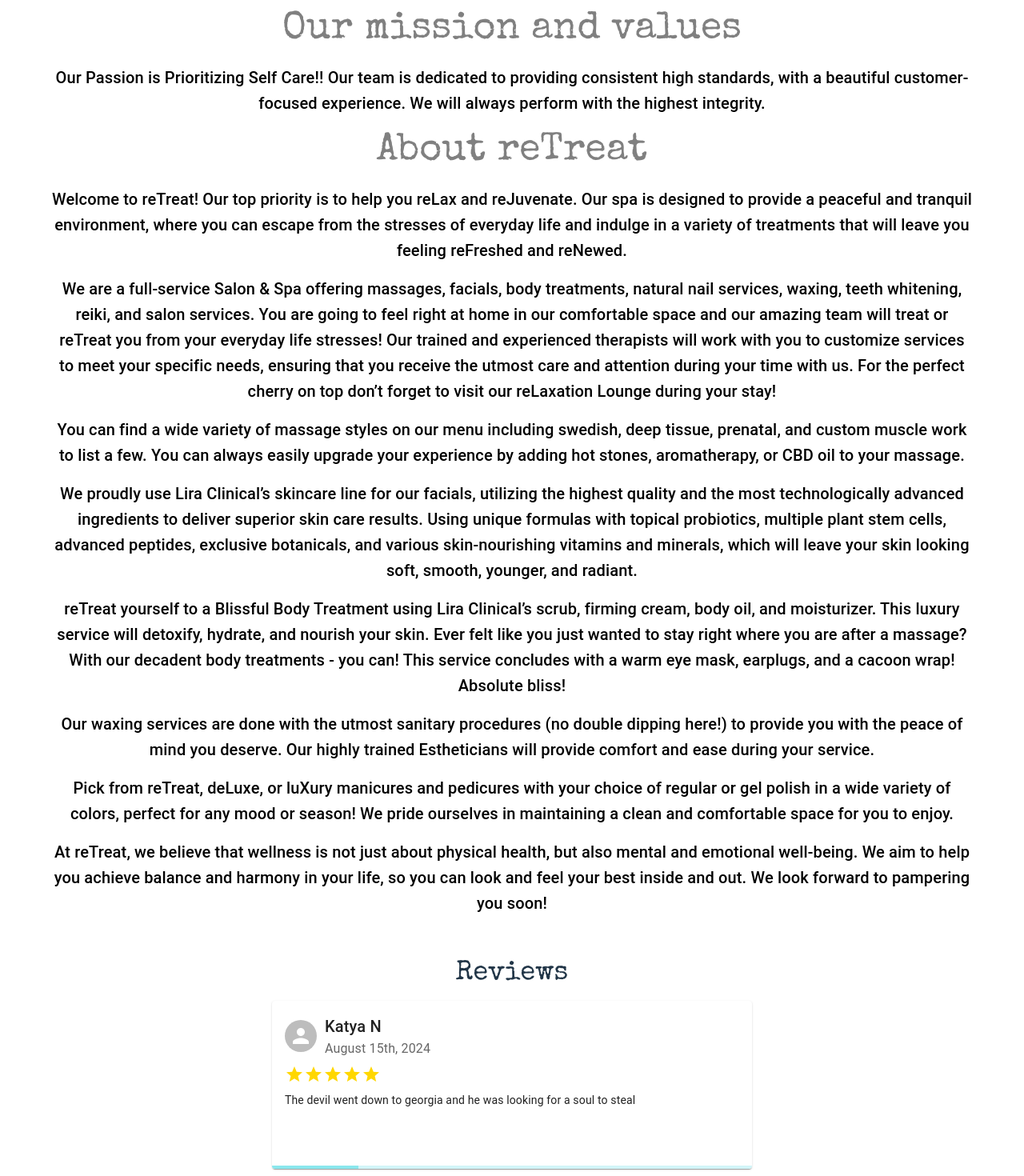
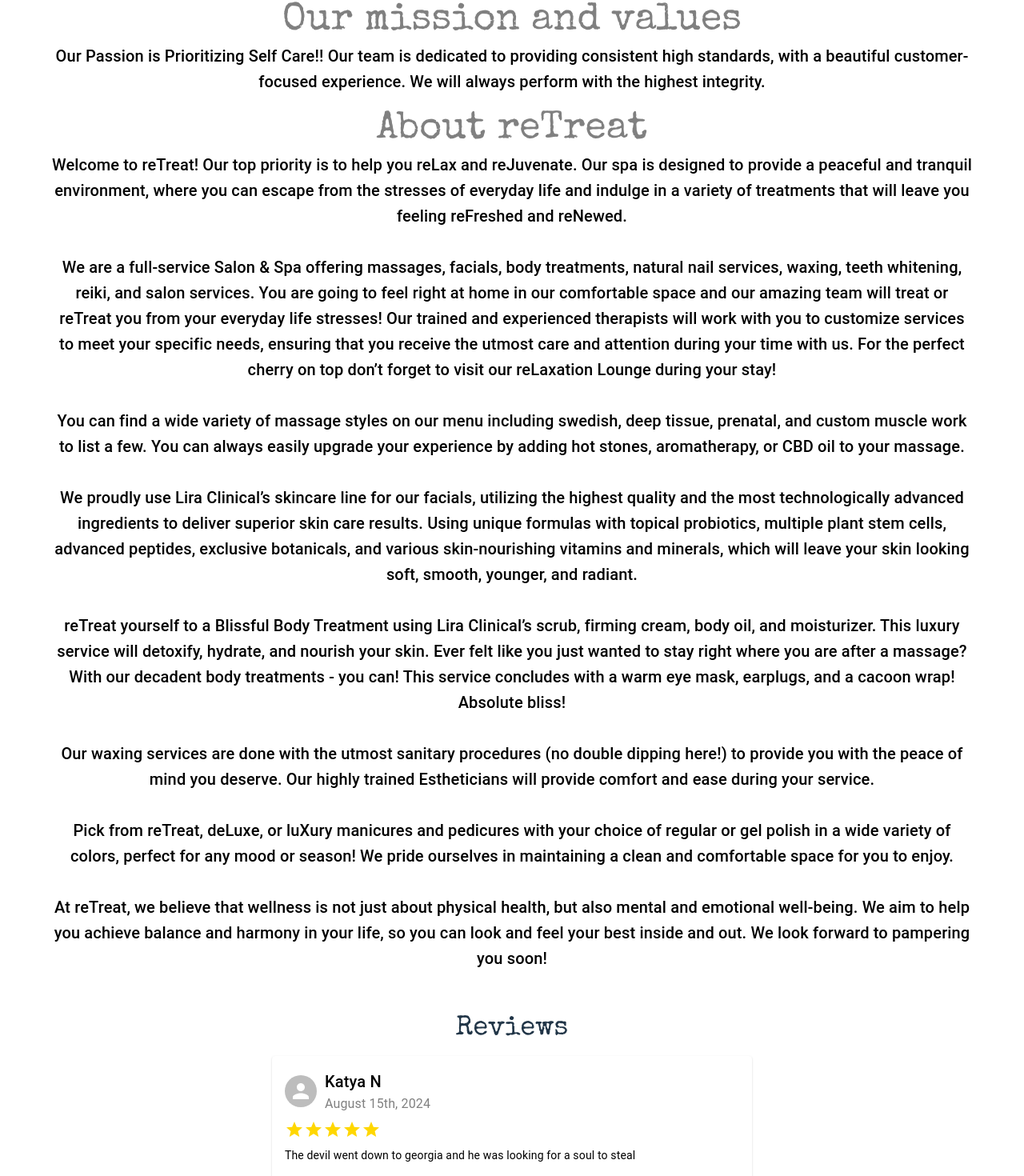
Before and after one commit to The-Fella-s/reTreat, a React (Vite) app in the folder frontend/: page / in a window 1280 px wide. Shown: the part 631-2101 px from the top of the page at 80% size. Built offline with nearby package versions, Linux system fonts and the light colour scheme.

Commit message:
Update theme.jsx and clean up the main page

```diff
--- a/frontend/src/components/MainPage.jsx
+++ b/frontend/src/components/MainPage.jsx
@@ -1,29 +1,28 @@
 import React from 'react';
-import { Box, Container, Grid2, Typography} from '@mui/material'; // Might change things utilizing Grid2 later on, leaving here for now
+import { Box, Container, Typography} from '@mui/material'; // Might change things utilizing Grid2 later on, leaving here for now
 import img from '/src/assets/StockImage.jpg';
 
 function MainPage() {
     return (
         <Container maxWidth="lg" sx={{ mt: 4, mb: 4 }}>
             {/* Header Section */}
-            <Box sx={{ textAlign: 'center', mb: 4, color: 'primary.main',  }}>
-                <Typography variant="h2" component="h1" gutterBottom sx = {{fontFamily: "Special Elite"}}>
+            <Box sx={{textAlign: 'center', mb: 4, color: 'primary.main',}}>
+                <Typography variant="h2" gutterBottom sx={{}}>
                     Welcome to reTreat Salon & Spa
-                </Typography>
-                <Typography variant="h5" color="text.primary" sx={{ fontFamily: "Special Elite", mb: 2 }}>
+                    <Typography variant="h5" color="text.primary">
                         Experience reTreat — a place to pause, exhale, and renew
                     </Typography>
-                <Typography variant = "h5" color = "gray" sx={{ fontFamily: "Special Elite", mb: 0 }}>
+                </Typography>
+                <Typography variant="h5" color="text.secondary" sx={{mb: 0}}>
                     Meet the Owners of reTreat Salon & Spa
-                </Typography>
-                <Typography variant = "h4" color = "Gray" sx={{ fontFamily: "Special Elite", mb: 0 }}>
+                    <Typography variant="h4" color="text.secondary" sx={{mb: 0}}>
                         Danniel & Holly
                     </Typography>
                     <Box
-                    component = "img"
-                    src = {img}
-                    alt = "Danniel&Holly"
-                    sx = {{
+                        component="img"
+                        src={img}
+                        alt="Danniel&Holly"
+                        sx={{
                             mb: 2,
                             width: '100%',
                             maxWidth: 400,
@@ -31,59 +30,79 @@ function MainPage() {
                             mt: 2,
                             borderRadius: 6,
                             border: 6,
-                        borderColor: 'gray'
+                            borderColor: 'text.secondary'
                         }}
                     />
-                <Typography variant = 'h3' color = "gray" sx = {{fontFamily: "Special Elite", mb: 2}}>
+                </Typography>
+                <Typography variant='h3' color="text.secondary" sx={{mb: 2}}>
                     Our mission and values
-                </Typography>
-                <Typography variant = 'h6' color = "black" sx = {{mb: 2}}>
-                Our Passion is Prioritizing Self Care!! Our team is dedicated to providing  consistent high standards, with a beautiful customer-focused experience.
+                    <Typography variant='h6' color="text.primary" sx={{mb: 2}}>
+                        Our Passion is Prioritizing Self Care!! Our team is dedicated to providing consistent high
+                        standards, with a beautiful customer-focused experience.
                         We will always perform with the highest integrity.
                     </Typography>
-                <Typography variant = 'h3' color = "gray" sx = {{fontFamily: "Special Elite", mb: 2}}>
+                </Typography>
+                <Typography variant='h3' color="text.secondary" sx={{mb: 2}}>
                     About reTreat
-                </Typography>
-                <Typography variant = 'h6' color = "black" sx = {{mb: 2}}>
+                    <Typography variant='h6' color="text.primary" sx={{mb: 2}}>
                         Welcome to reTreat! Our top priority is to help you reLax and reJuvenate.
                         Our spa is designed to provide a peaceful and tranquil environment,
                         where you can escape from the stresses of everyday life and
                         indulge in a variety of treatments that will leave you feeling reFreshed and reNewed.
+                        <br/>
+                        <br/>
+                        We are a full-service Salon & Spa offering massages, facials, body treatments, natural nail
+                        services, waxing, teeth whitening, reiki, and salon services.
+                        You are going to feel right at home in our comfortable space and our amazing team will treat or
+                        reTreat you from your everyday life stresses!
+                        Our trained and experienced therapists will work with you to customize services to meet your
+                        specific needs, ensuring that you receive the utmost care and attention during your time with
+                        us.
+                        For the perfect cherry on top don’t forget to visit our reLaxation Lounge during your stay!
+                        <br/>
+                        <br/>
+                        You can find a wide variety of massage styles on our menu including swedish, deep tissue,
+                        prenatal, and custom muscle work to list a few. You can always easily upgrade your experience by
+                        adding hot stones, aromatherapy, or CBD oil to
+                        your massage.
+                        <br/>
+                        <br/>
+                        We proudly use Lira Clinical’s skincare line for our facials, utilizing the highest quality and
+                        the most
+                        technologically advanced ingredients to deliver superior skin care results.
+                        Using unique formulas with topical probiotics, multiple plant stem cells, advanced peptides,
+                        exclusive
+                        botanicals, and various skin-nourishing vitamins and minerals,
+                        which will leave your skin looking soft, smooth, younger, and radiant.
+                        <br/>
+                        <br/>
+                        reTreat yourself to a Blissful Body Treatment using Lira Clinical’s scrub, firming cream, body
+                        oil, and
+                        moisturizer.
+                        This luxury service will detoxify, hydrate, and nourish your skin.
+                        Ever felt like you just wanted to stay right where you are after a massage? With our decadent
+                        body
+                        treatments - you can!
+                        This service concludes with a warm eye mask, earplugs, and a cacoon wrap! Absolute bliss!
+                        <br/>
+                        <br/>
+                        Our waxing services are done with the utmost sanitary procedures (no double dipping here!) to
+                        provide
+                        you with the peace of mind you deserve.
+                        Our highly trained Estheticians will provide comfort and ease during your service.
+                        <br/>
+                        <br/>
+                        Pick from reTreat, deLuxe, or luXury manicures and pedicures with your choice of regular or gel
+                        polish in a wide variety of colors, perfect for any mood or season!
+                        We pride ourselves in maintaining a clean and comfortable space for you to enjoy.
+                        <br/>
+                        <br/>
+                        At reTreat, we believe that wellness is not just about physical health, but also mental and
+                        emotional well-being.
+                        We aim to help you achieve balance and harmony in your life, so you can look and feel your best
+                        inside and out.
+                        We look forward to pampering you soon!
                     </Typography>
-
-                <Typography variant = 'h6' color = "black" sx = {{mb: 2}}>
-                We are a full-service Salon & Spa offering massages, facials, body treatments, natural nail services, waxing, teeth whitening, reiki, and salon services.
-                You are going to feel right at home in our comfortable space and our amazing team will treat or reTreat you from your everyday life stresses!
-                Our trained and experienced therapists will work with you to customize services to meet your specific needs, ensuring that you receive the utmost care and attention during your time with us.
-                For the perfect cherry on top don’t forget to visit our reLaxation Lounge during your stay!
-                </Typography>
-                <Typography variant = 'h6' color = "black" sx = {{mb: 2}}>
-                You can find a wide variety of massage styles on our menu including swedish, deep tissue, prenatal, and custom muscle work to list a few.
-                You can always easily upgrade your experience by adding hot stones, aromatherapy, or CBD oil to your massage.
-                </Typography>
-                <Typography variant = 'h6' color = "black" sx = {{mb: 2}}>
-                We proudly use Lira Clinical’s skincare line for our facials, utilizing the highest quality and the most technologically advanced ingredients to deliver superior skin care results.
-                Using unique formulas with topical probiotics, multiple plant stem cells, advanced peptides, exclusive botanicals, and various skin-nourishing vitamins and minerals,
-                which will leave your skin looking soft, smooth, younger, and radiant.
-                </Typography>
-                <Typography variant = 'h6' color = "black" sx = {{mb: 2}}>
-                reTreat yourself to a Blissful Body Treatment using Lira Clinical’s scrub, firming cream, body oil, and moisturizer.
-                This luxury service will detoxify, hydrate, and nourish your skin.
-                Ever felt like you just wanted to stay right where you are after a massage? With our decadent body treatments - you can!
-                This service concludes with a warm eye mask, earplugs, and a cacoon wrap! Absolute bliss!
-                </Typography>
-                <Typography variant = 'h6' color = "black" sx = {{mb: 2}}>
-                Our waxing services are done with the utmost sanitary procedures (no double dipping here!) to provide you with the peace of mind you deserve.
-                Our highly trained Estheticians will provide comfort and ease during your service.
-                </Typography>
-                <Typography variant = 'h6' color = "black" sx = {{mb: 2}}>
-                Pick from reTreat, deLuxe, or luXury manicures and pedicures with your choice of regular or gel polish in a wide variety of colors, perfect for any mood or season!
-                We pride ourselves in maintaining a clean and comfortable space for you to enjoy.
-                </Typography>
-                <Typography variant = 'h6' color = "black" sx = {{mb: 2}}>
-                At reTreat, we believe that wellness is not just about physical health, but also mental and emotional well-being.
-                We aim to help you achieve balance and harmony in your life, so you can look and feel your best inside and out.
-                We look forward to pampering you soon!
                 </Typography>
             </Box>
         </Container>
--- a/frontend/src/components/Theme.jsx
+++ b/frontend/src/components/Theme.jsx
@@ -1,4 +1,4 @@
-import {createTheme} from '@mui/material/styles';
+import { createTheme } from '@mui/material/styles';
 
 const theme = createTheme({
     palette: {
@@ -6,7 +6,40 @@ const theme = createTheme({
             main: '#8ae7ed',
         },
         secondary: {
-            main: '#34bcd4'
+            main: '#34bcd4',
+        },
+        text: {
+            primary: '#000000', // Primary text color: black
+            secondary: '#808080', // Secondary text color: gray
+        },
+    },
+    typography: {
+        fontFamily: '"Roboto", "Helvetica", "Arial", sans-serif', // default font
+        // Special Elite fonts for h2 -> h5
+        // h6 is used for other stuff
+        h2: {
+            fontFamily: '"Special Elite", cursive',
+        },
+        h3: {
+            fontFamily: '"Special Elite", cursive',
+        },
+        h4: {
+            fontFamily: '"Special Elite", cursive',
+        },
+        h5: {
+            fontFamily: '"Special Elite", cursive',
+        },
+    },
+    components: {
+        // Override MUI Button styles
+        MuiButton: {
+            styleOverrides: {
+                root: ({ theme }) => ({
+                    // Use theme's primary text color
+                    // Will update if the primary text color above updates
+                    color: theme.palette.text.primary,
+                }),
+            },
         },
     },
 });
```
Lines whose indentation alone changed are shown as unchanged.
